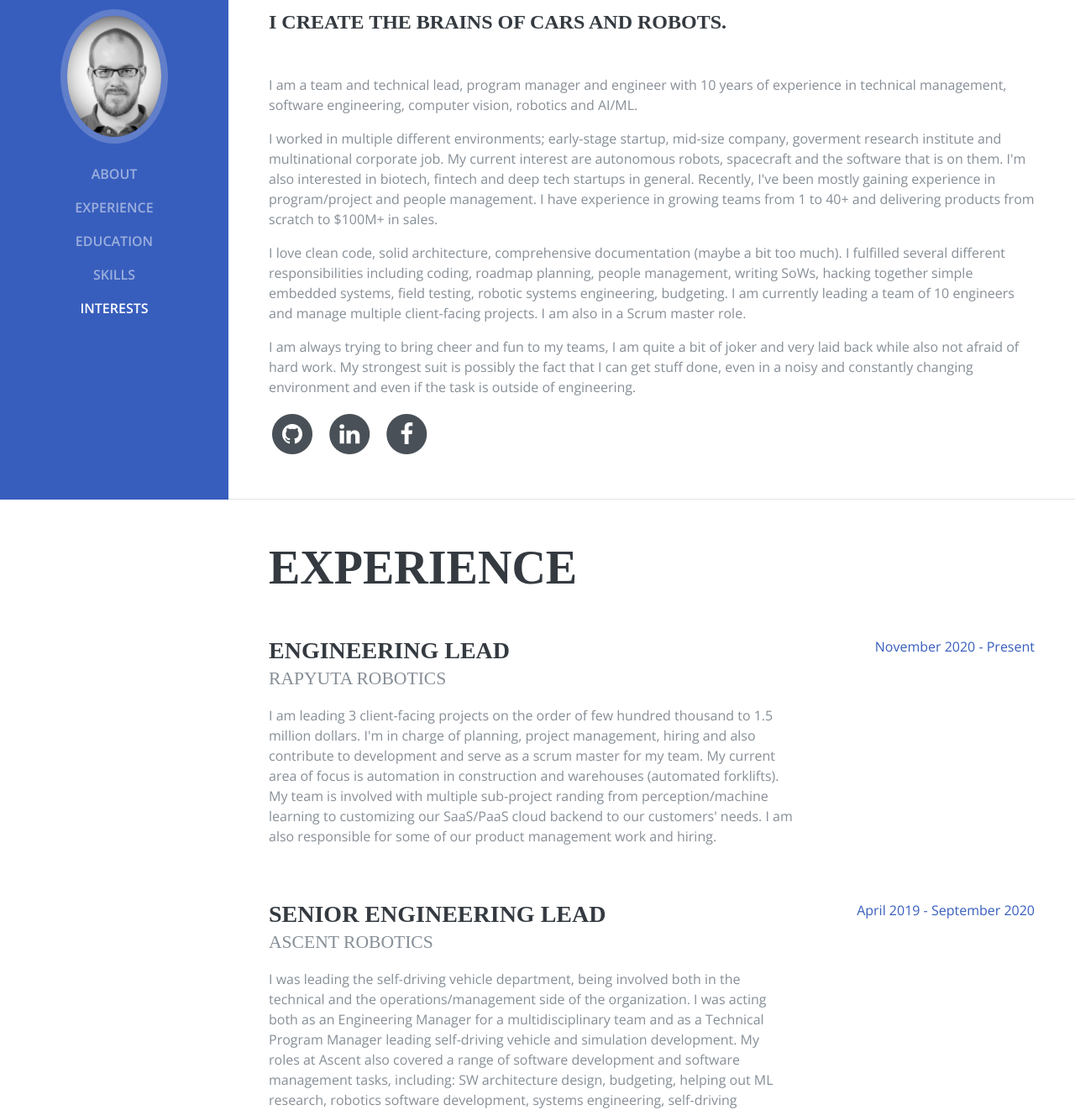
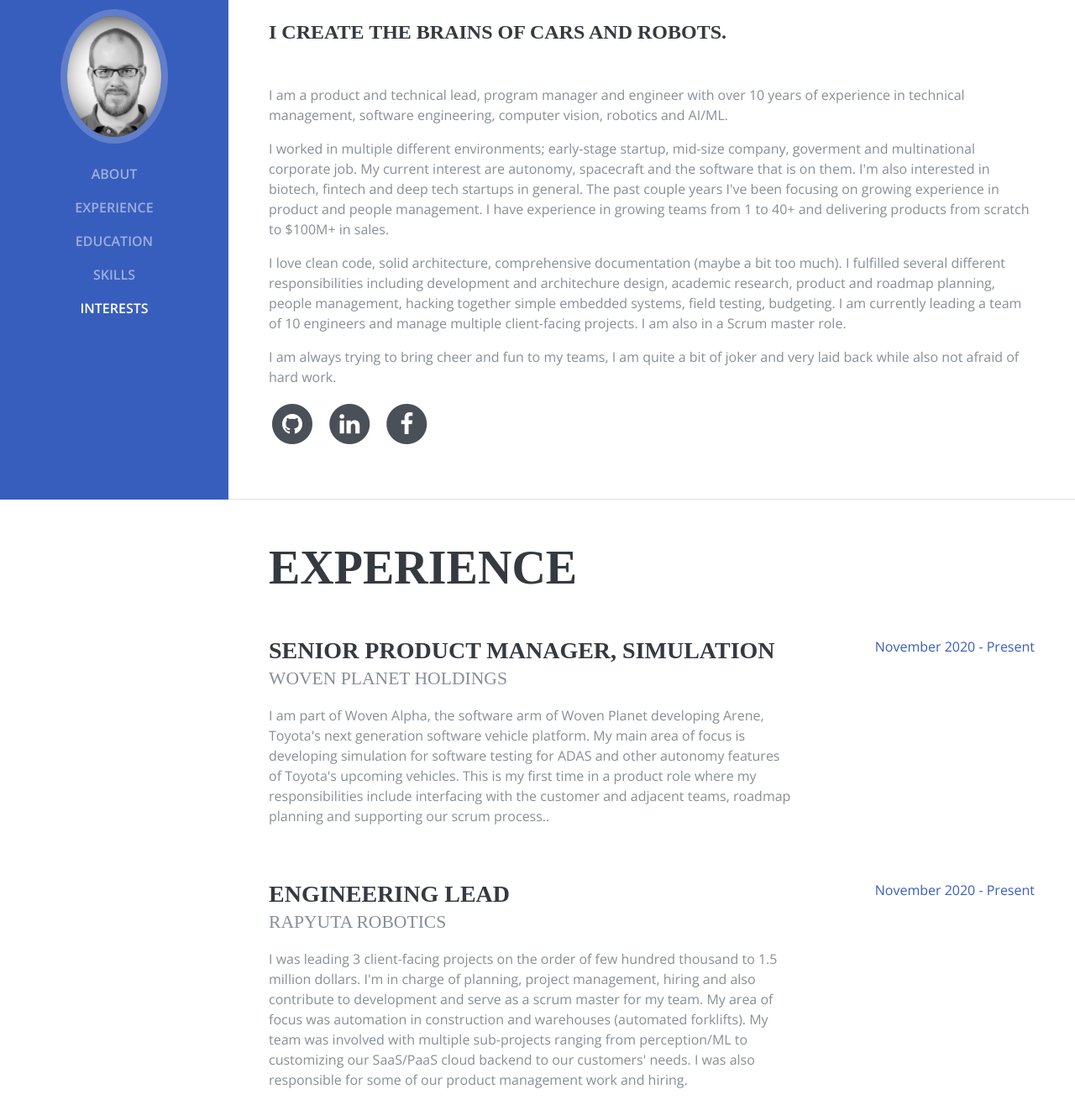
Before and after one commit to Oszkar/oszkar.github.io, a plain HTML site: page index.html in a window 1280 px wide. Shown: the part 205-1527 px from the top of the page at 84% size. Drawn offline with nearby package versions, Linux system fonts and the light colour scheme; a web font is replaced by a local one.

Commit message:
Update stuff (#15)

```diff
--- a/index.html
+++ b/index.html
@@ -89,15 +89,14 @@
             <a href="mailto:jozsa.oszkar@gmail.com">jozsa.oszkar@gmail.com</a>
           </div>
           <h4 class="mb-5">I create the brains of cars and robots.</h4>
-          <p class="mb-3">I am a team and technical lead, program manager and engineer with 10 years of experience in technical management, software engineering, computer vision, robotics and AI/ML.</p>
-          <p class="mb-3">I worked in multiple different environments; early-stage startup, mid-size company, goverment research institute and multinational corporate job.
-            My current interest are autonomous robots, spacecraft and the software that is on them. I'm also interested in biotech, fintech and deep tech startups in general.
-            Recently, I've been mostly gaining experience in program/project and people management. I have experience in growing teams from 1 to 40+ and delivering products from scratch to $100M+ in sales.</p>
+          <p class="mb-3">I am a product and technical lead, program manager and engineer with over 10 years of experience in technical management, software engineering, computer vision, robotics and AI/ML.</p>
+          <p class="mb-3">I worked in multiple different environments; early-stage startup, mid-size company, goverment and multinational corporate job.
+            My current interest are autonomy, spacecraft and the software that is on them. I'm also interested in biotech, fintech and deep tech startups in general.
+            The past couple years I've been focusing on growing experience in product and people management. I have experience in growing teams from 1 to 40+ and delivering products from scratch to $100M+ in sales.</p>
           <p class="mb-3">I love clean code, solid architecture, comprehensive documentation (maybe a bit too much). I fulfilled several different responsibilities including
-            coding, roadmap planning, people management, writing SoWs, hacking together simple embedded systems, field testing, robotic systems engineering, budgeting.
+            development and architechure design, academic research, product and roadmap planning, people management, hacking together simple embedded systems, field testing, budgeting.
             I am currently leading a team of 10 engineers and manage multiple client-facing projects. I am also in a Scrum master role.</p>
-          <p class="mb-3">I am always trying to bring cheer and fun to my teams, I am quite a bit of joker and very laid back while also not afraid of hard work.
-            My strongest suit is possibly the fact that I can get stuff done, even in a noisy and constantly changing environment and even if the task is outside of engineering.</p>
+          <p class="mb-3">I am always trying to bring cheer and fun to my teams, I am quite a bit of joker and very laid back while also not afraid of hard work.</p>
           <ul class="list-inline list-social-icons mb-0">
             <li class="list-inline-item">
               <a href="https://github.com/Oszkar/">
@@ -141,12 +140,11 @@
 
           <div class="resume-item d-flex flex-column flex-md-row mb-5">
             <div class="resume-content mr-auto">
-              <h3 class="mb-0">Engineering Lead</h3>
-              <div class="subheading mb-3">Rapyuta Robotics</div>
-              <p>I am leading 3 client-facing projects on the order of few hundred thousand to 1.5 million dollars. I'm in charge of planning, project management,
-                 hiring and also contribute to development and serve as a scrum master for my team. My current area of focus is automation in construction and warehouses (automated forklifts).
-                 My team is involved with multiple sub-project randing from perception/machine learning to customizing our SaaS/PaaS cloud backend to our customers' needs.
-                 I am also responsible for some of our product management work and hiring.
+              <h3 class="mb-0">Senior Product Manager, Simulation</h3>
+              <div class="subheading mb-3">Woven Planet Holdings</div>
+              <p>I am part of Woven Alpha, the software arm of Woven Planet developing Arene, Toyota's next generation software vehicle platform.
+                My main area of focus is developing simulation for software testing for ADAS and other autonomy features of Toyota's upcoming vehicles.
+                This is my first time in a product role where my responsibilities include interfacing with the customer and adjacent teams, roadmap planning and supporting our scrum process..
               </p>
             </div>
             <div class="resume-date text-md-right">
@@ -156,7 +154,22 @@
 
           <div class="resume-item d-flex flex-column flex-md-row mb-5">
             <div class="resume-content mr-auto">
-              <h3 class="mb-0">Senior Engineering Lead</h3>
+              <h3 class="mb-0">Engineering Lead</h3>
+              <div class="subheading mb-3">Rapyuta Robotics</div>
+              <p>I was leading 3 client-facing projects on the order of few hundred thousand to 1.5 million dollars. I'm in charge of planning, project management,
+                 hiring and also contribute to development and serve as a scrum master for my team. My area of focus was automation in construction and warehouses (automated forklifts).
+                 My team was involved with multiple sub-projects ranging from perception/ML to customizing our SaaS/PaaS cloud backend to our customers' needs.
+                 I was also responsible for some of our product management work and hiring.
+              </p>
+            </div>
+            <div class="resume-date text-md-right">
+              <span class="text-primary">November 2020 - Present</span>
+            </div>
+          </div>
+
+          <div class="resume-item d-flex flex-column flex-md-row mb-5">
+            <div class="resume-content mr-auto">
+              <h3 class="mb-0">Senior Engineering Lead / Engineering Manager</h3>
               <div class="subheading mb-3">Ascent Robotics</div>
               <p>I was leading the self-driving vehicle department, being involved both in the technical and the operations/management side of the organization.
                 I was acting both as an Engineering Manager for a multidisciplinary team and as a Technical Program Manager leading self-driving vehicle and simulation development.
@@ -173,7 +186,7 @@
 
           <div class="resume-item d-flex flex-column flex-md-row mb-5">
             <div class="resume-content mr-auto">
-              <h3 class="mb-0">Technical Lead</h3>
+              <h3 class="mb-0">Technical Lead / Engineering Manager</h3>
               <div class="subheading mb-3">Ascent Robotics</div>
               <p>I was leading the broader self-driving engineering teams at Ascent Robotics while the organization was growing after our Series A investment.
                 I was invovled with the vehicle robotics and perception team, infrastructure team and software tools team.
```
